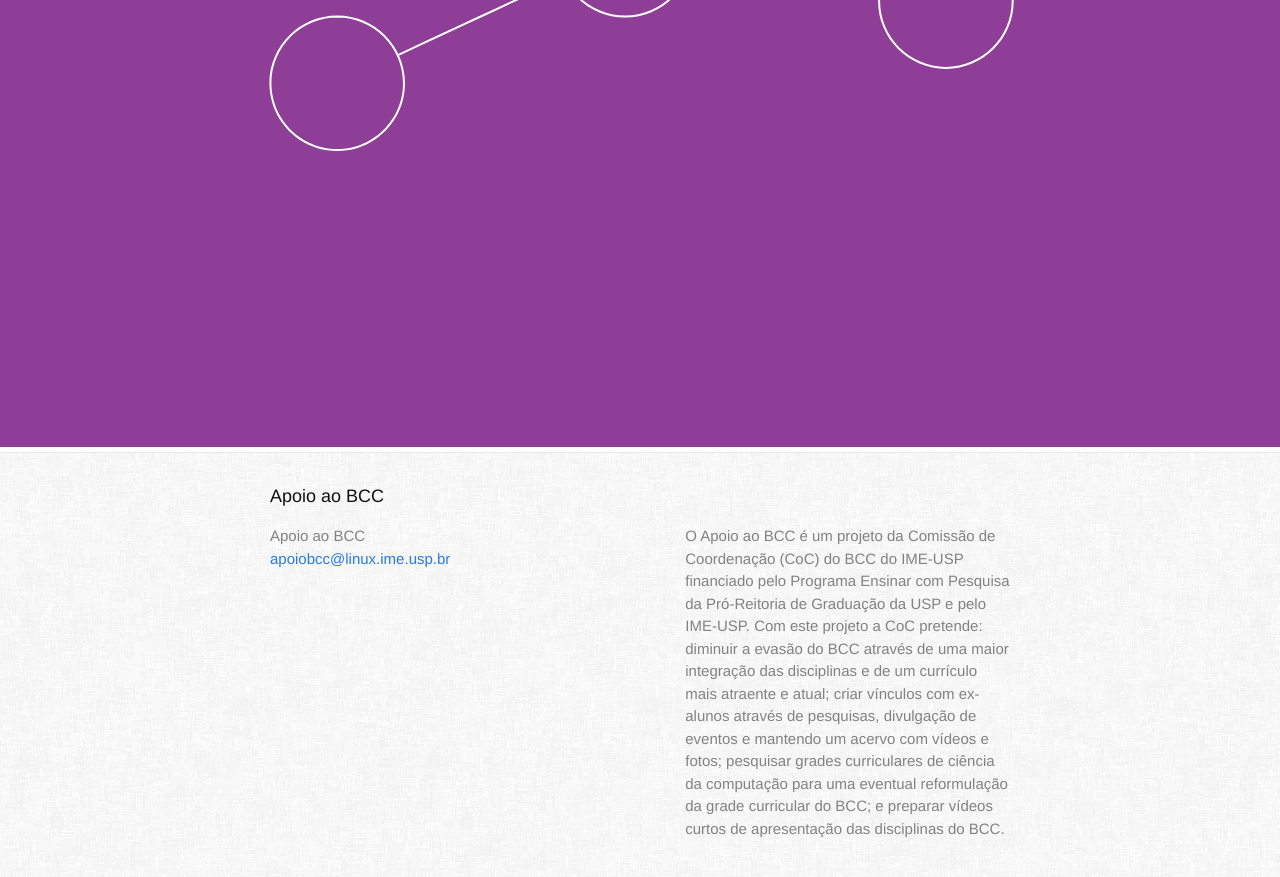
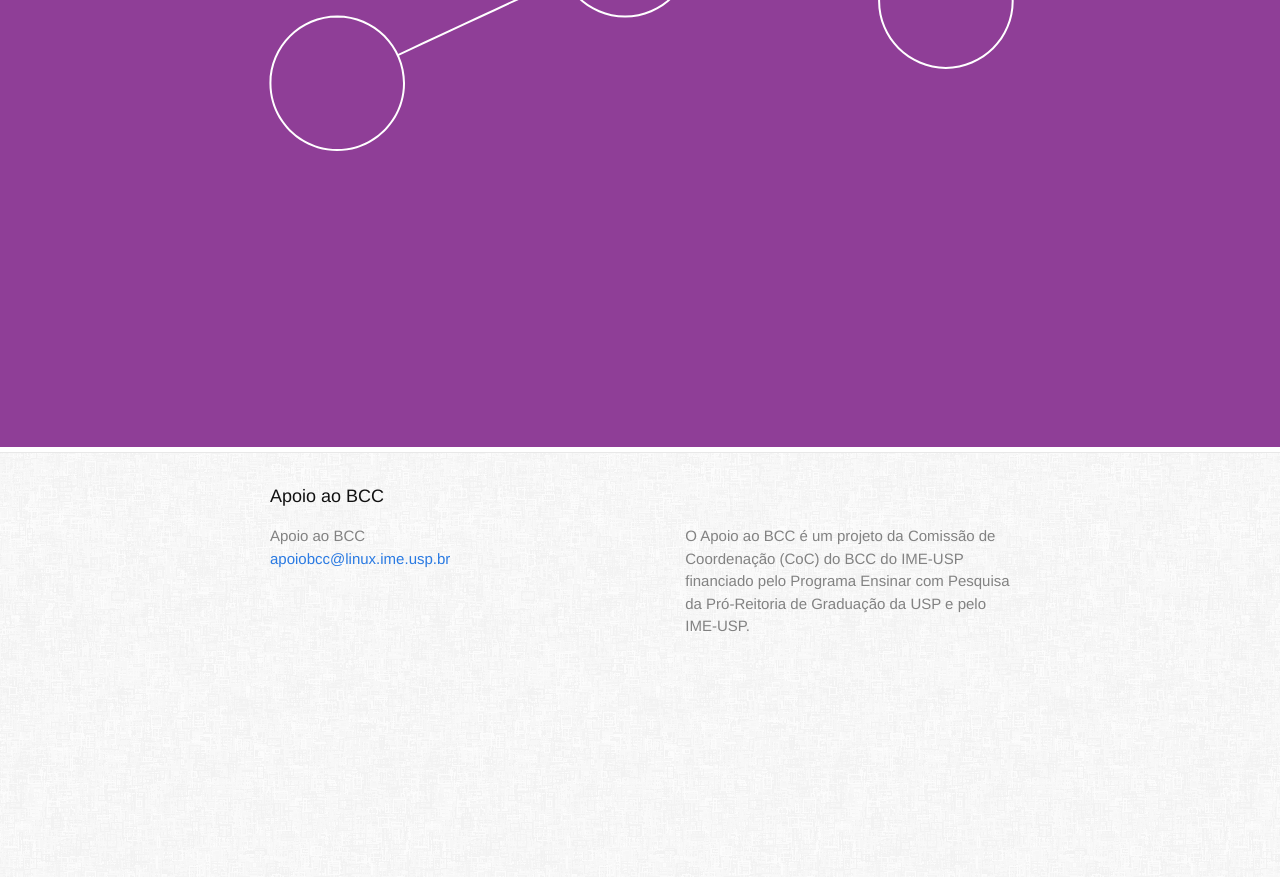
Before and after one commit to nathanPro/ApoioAoBCC, a Jekyll site: the page built from index.html, in a window 1280 px wide and 900 px high, scrolled down 2654 px. Shown: the top 877 px of the window. Built offline with Jekyll 4.4.1, drawn with Linux system fonts in a browser that asks for light colours; after the commit the page ends 3352 px from its top, so only the background shows below that.

Commit message:
Descrição alterada

```diff
--- a/_config.yml
+++ b/_config.yml
@@ -1,7 +1,7 @@
 # Site settings
 title: Apoio ao BCC
 email: apoiobcc@linux.ime.usp.br
-description: "O Apoio ao BCC é um projeto da Comissão de Coordenação (CoC) do BCC do IME-USP financiado pelo Programa Ensinar com Pesquisa da Pró-Reitoria de Graduação da USP e pelo IME-USP. Com este projeto a CoC pretende: diminuir a evasão do BCC através de uma maior integração das disciplinas e de um currículo mais atraente e atual; criar vínculos com ex-alunos através de pesquisas, divulgação de eventos e mantendo um acervo com vídeos e fotos; pesquisar grades curriculares de ciência da computação para uma eventual reformulação da grade curricular do BCC; e preparar vídeos curtos de apresentação das disciplinas do BCC."
+description: "O Apoio ao BCC é um projeto da Comissão de Coordenação (CoC) do BCC do IME-USP financiado pelo Programa Ensinar com Pesquisa da Pró-Reitoria de Graduação da USP e pelo IME-USP."
 baseurl: "" # the subpath of your site, e.g. /blog/
 url: "http://yourdomain.com" # the base hostname & protocol for your site
 
```
